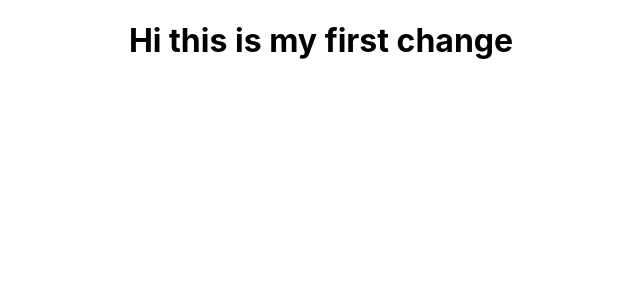
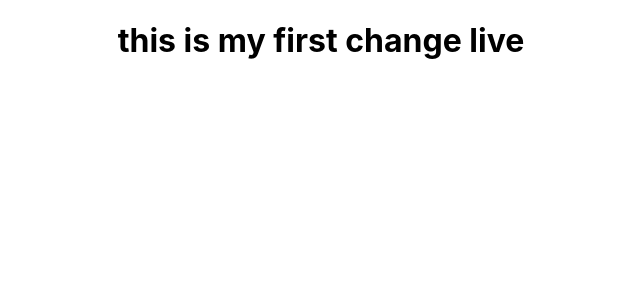
Before and after one commit to Chandan-Saini/react-app-latest-prctc, a React (Create React App) app: page / in a window 1280 px wide. Shown: the top 300 px of the page, without its empty margins (319-959 px from the left). Built offline with nearby package versions, Linux system fonts and the light colour scheme.

Commit message:
made Person file and folder

```diff
--- a/src/App.js
+++ b/src/App.js
@@ -2,13 +2,13 @@ import React from 'react';
 import './App.css';
 
 function App() {
-  // return (
-  //   <div className="App">
-  //      <h1>this is my first change live </h1>
-  //   </div>
-  // );
+  return (
+    <div className="App">
+       <h1>this is my first change live </h1>
+    </div>
+  );
 
-  return React.createElement("div",{className:"App"},React.createElement("h1",null,"Hi this is my first change"))
+  // return React.createElement("div",{className:"App"},React.createElement("h1",null,"Hi this is my first change"))
 }
 
 export default App;
```
Also changed, not shown: src/Person/Person.js (added).
